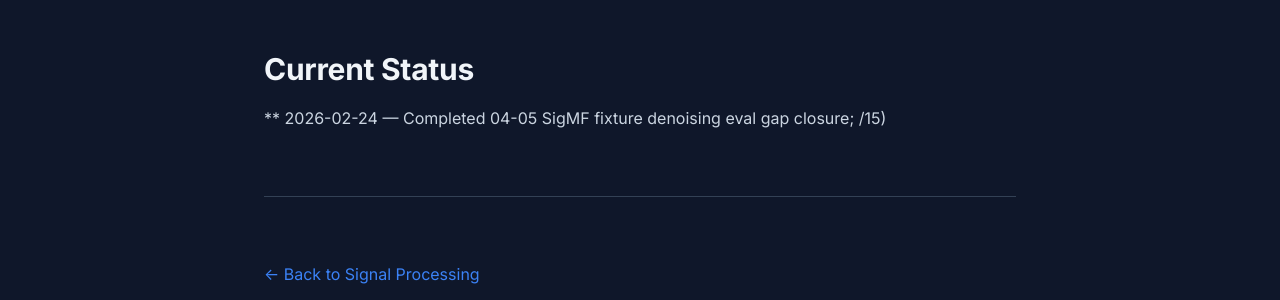
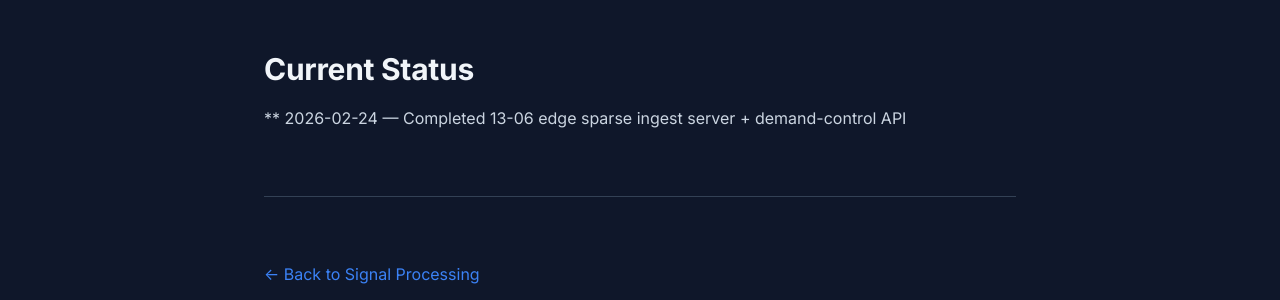
Before and after one commit to sk2/sk2.github.com, a Jekyll site: the page built from projects/signals.md, in a window 1280 px wide and 1259 px high. Shown: the part 695-995 px from the top of the window. Built offline with Jekyll 4.4.1, drawn with Linux system fonts in a browser that asks for light colours; nearby versions of some CDN libraries; our own code applies the rules of GitHub Pages for plain Markdown files.

Commit message:
Regenerate project pages

```diff
--- a/projects/signals.md
+++ b/projects/signals.md
@@ -21,7 +21,7 @@ Transform raw radio spectrum data into an actionable "Signal Census" through aut
 
 ## Current Status
 
-** 2026-02-24 — Completed 04-05 SigMF fixture denoising eval gap closure; /15)
+** 2026-02-24 — Completed 13-06 edge sparse ingest server + demand-control API
 
 ---
 
```
Also changed, not shown: projects/matrix-time-series.md (+1 -1 lines), projects/netvis.md (+1 -1 lines), projects/rf-signal-analysis.md (+1 -1 lines), projects/todo.md (+1 -1 lines).
